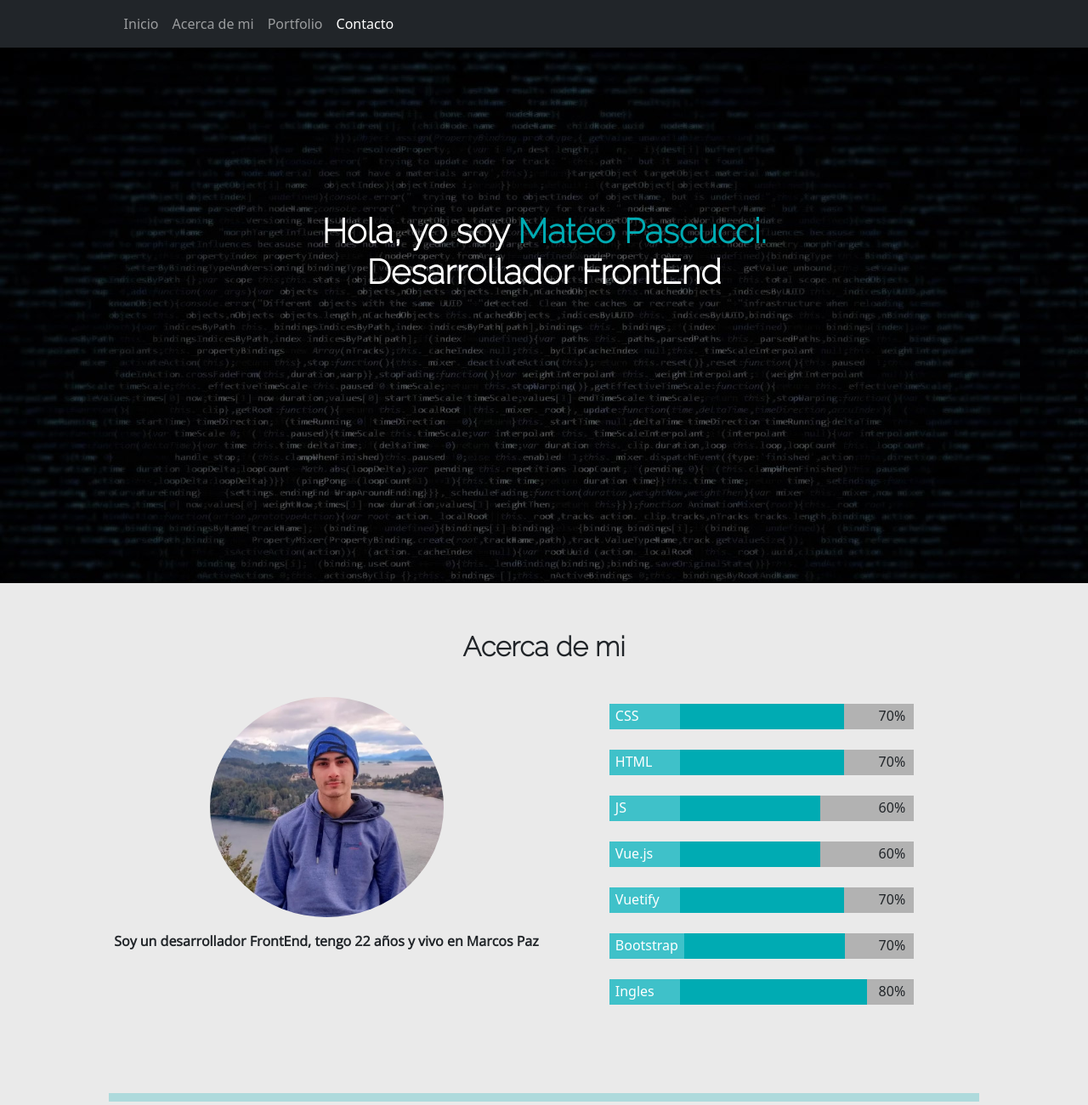
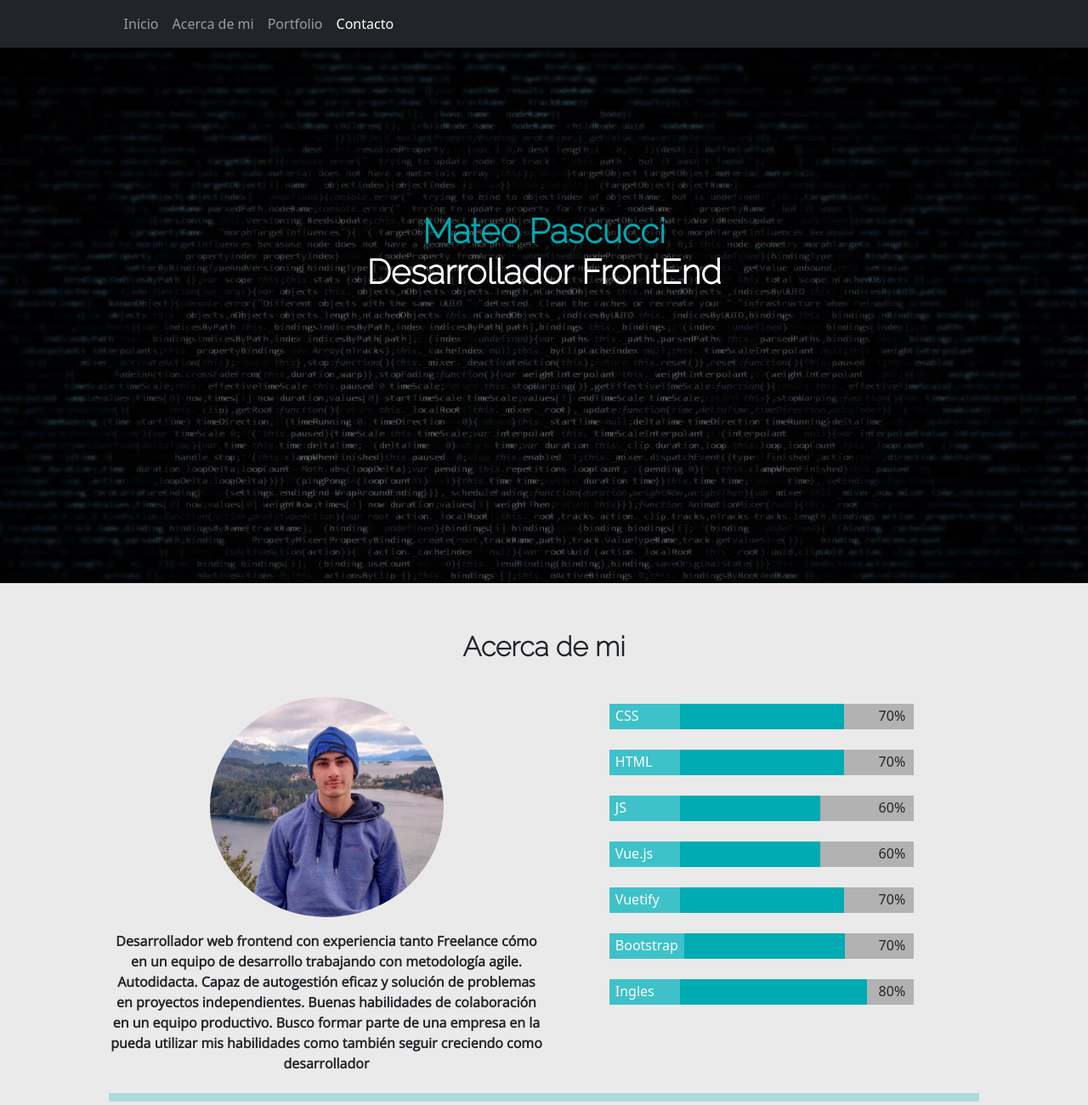
Before and after one commit to MatePascu/Portfolio, a plain HTML site: page index.html in a window 1280 px wide. Shown: the top 1300 px of the page at 85% size. Drawn offline with nearby package versions, Linux system fonts and the light colour scheme.

Commit message:
Descripcion personal

```diff
--- a/index.html
+++ b/index.html
@@ -37,8 +37,8 @@
       </div>
     </nav>
     <div class="banner" align="center">
-      <h1 class="title" style="color:white; padding-top: 15%;">Hola, yo soy
-        <span style="color: #00ABB3;">Mateo Pascucci.</span>
+      <h1 class="title" style="color:white; padding-top: 15%;">
+        <span style="color: #00ABB3;">Mateo Pascucci</span>
         <br> Desarrollador FrontEnd</h1>
     </div>
     <div class="contenedor" id="mi">
@@ -48,7 +48,8 @@
       <div class="data">
         <div class="me apearAnimation" align="center">
           <img src="Yo.jpg" alt="Yo" style="border-radius: 50%; width: 275px;">
-          <p class="textMe">Soy un desarrollador FrontEnd, tengo 22 años y vivo en Marcos Paz</p>
+          <p class="textMe">Desarrollador web frontend con experiencia tanto Freelance cómo en un equipo de desarrollo trabajando con metodología agile. Autodidacta. Capaz de autogestión eficaz y solución de problemas en proyectos independientes. Buenas habilidades de colaboración en un equipo productivo.
+            Busco formar parte de una empresa en la pueda utilizar mis habilidades como también seguir creciendo como desarrollador</p>
         </div>
         <div class="skillsContent">
           <div class="skill fadeTop scroll-content">
@@ -123,7 +124,7 @@
         </div>
         <div class="align proyectContent">
           <div class="proyect fadeTop scroll-content">
-            <a href="VideoPP.html">
+            <a href="VideoPP.html" target="_blank">
               <img src="PP.jpg" alt="Pasantia" style="width: 100%; height: 100%;">
             </a>
           </div>
```
Also changed, not shown: VideoPP.html (+2 -2 lines).
